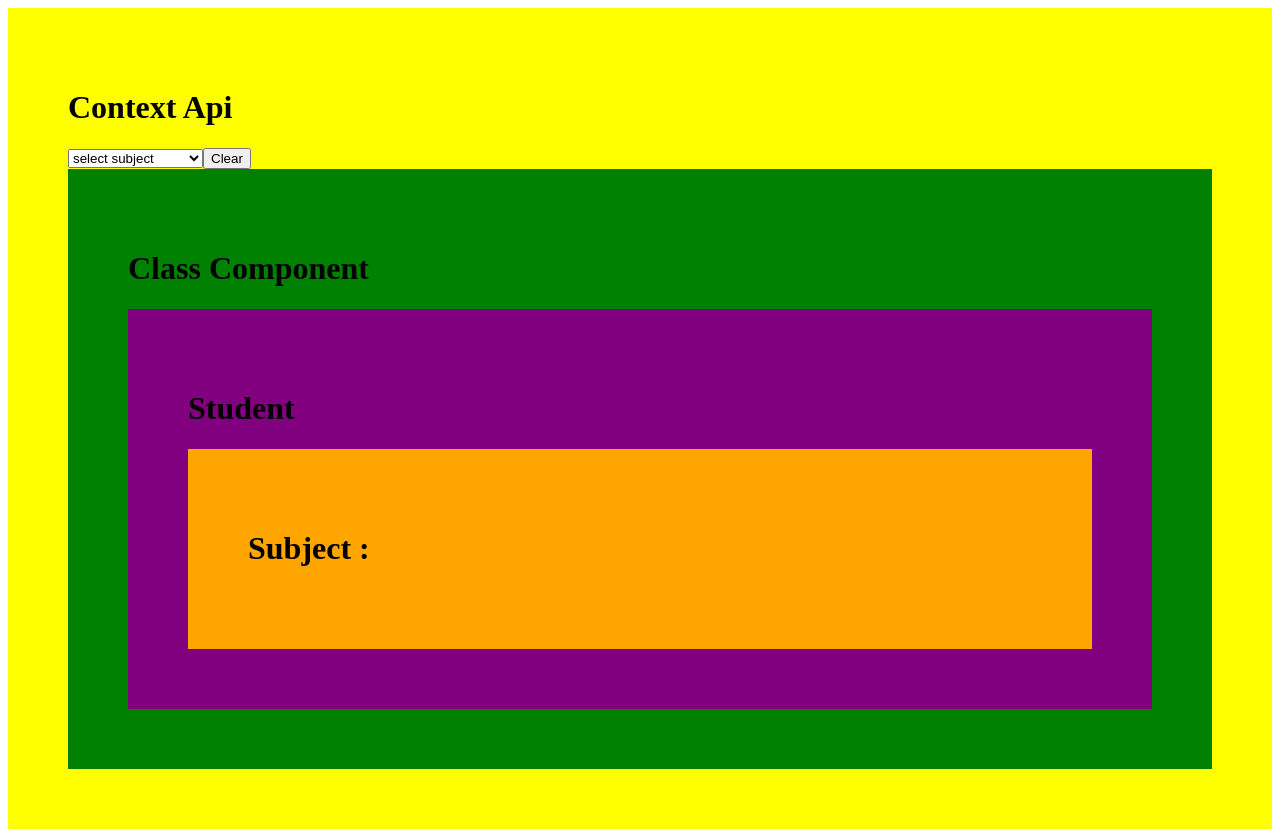
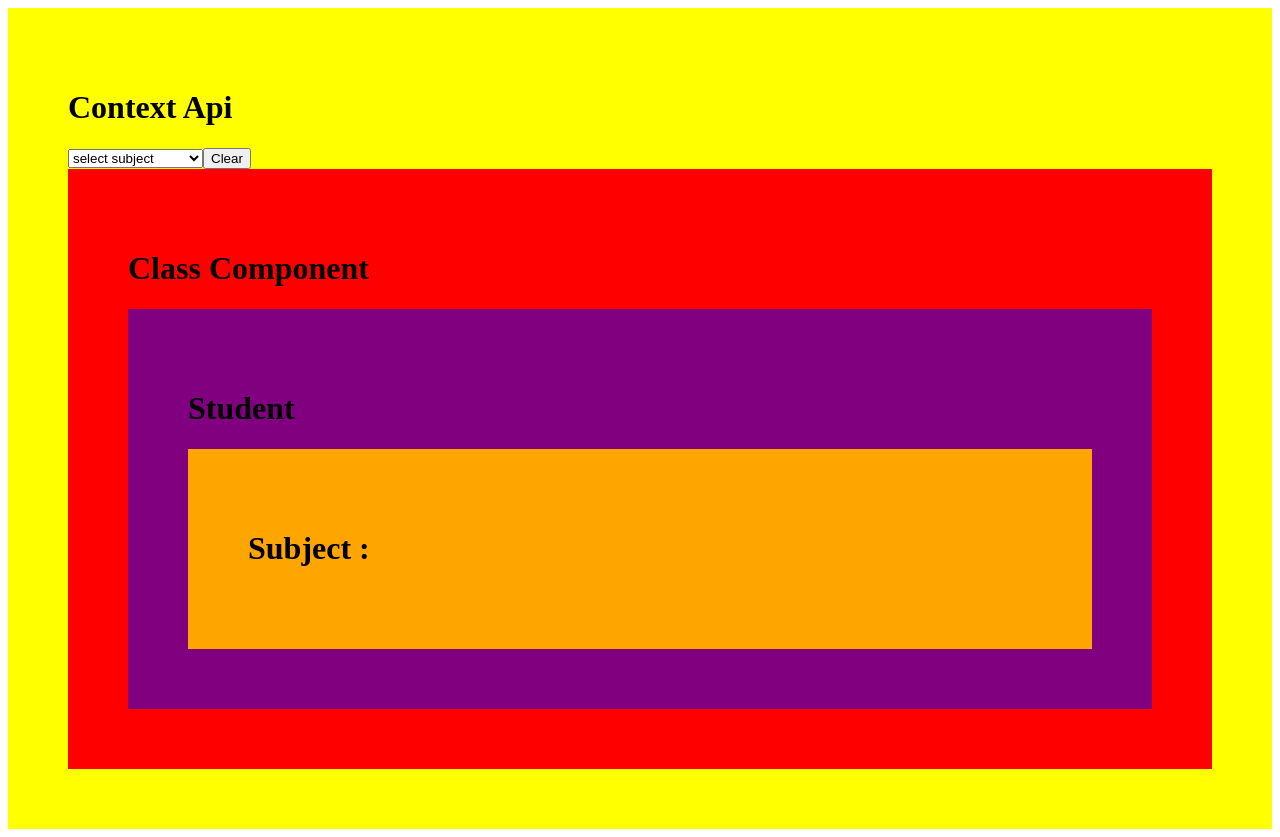
Before and after one commit to MustafaMemon0099/React-Practice, a React (Vite) app: page / in a window 1280 px wide. Built offline with nearby package versions, Linux system fonts and the light colour scheme.

Commit message:
change the class color

```diff
--- a/src/Classcomponent.jsx
+++ b/src/Classcomponent.jsx
@@ -3,7 +3,7 @@ import Student from './Student'
 
 function Classcomponent() {
   return (
-    <div style ={{backgroundColor : "green" , padding:60 }}><h1>Class Component</h1>
+    <div style ={{backgroundColor : "red" , padding:60 }}><h1>Class Component</h1>
     <Student/>
     </div>
   )
```
